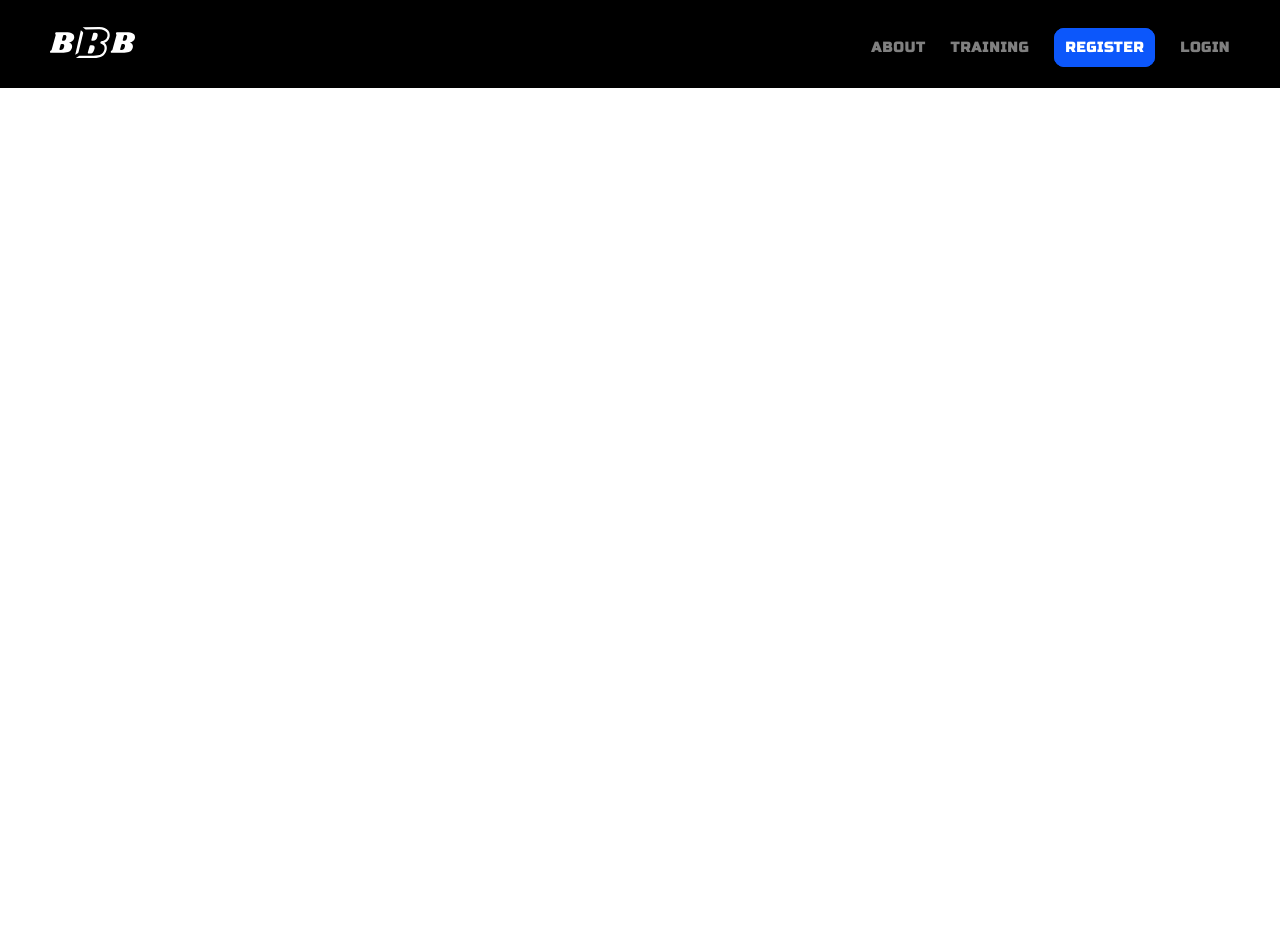
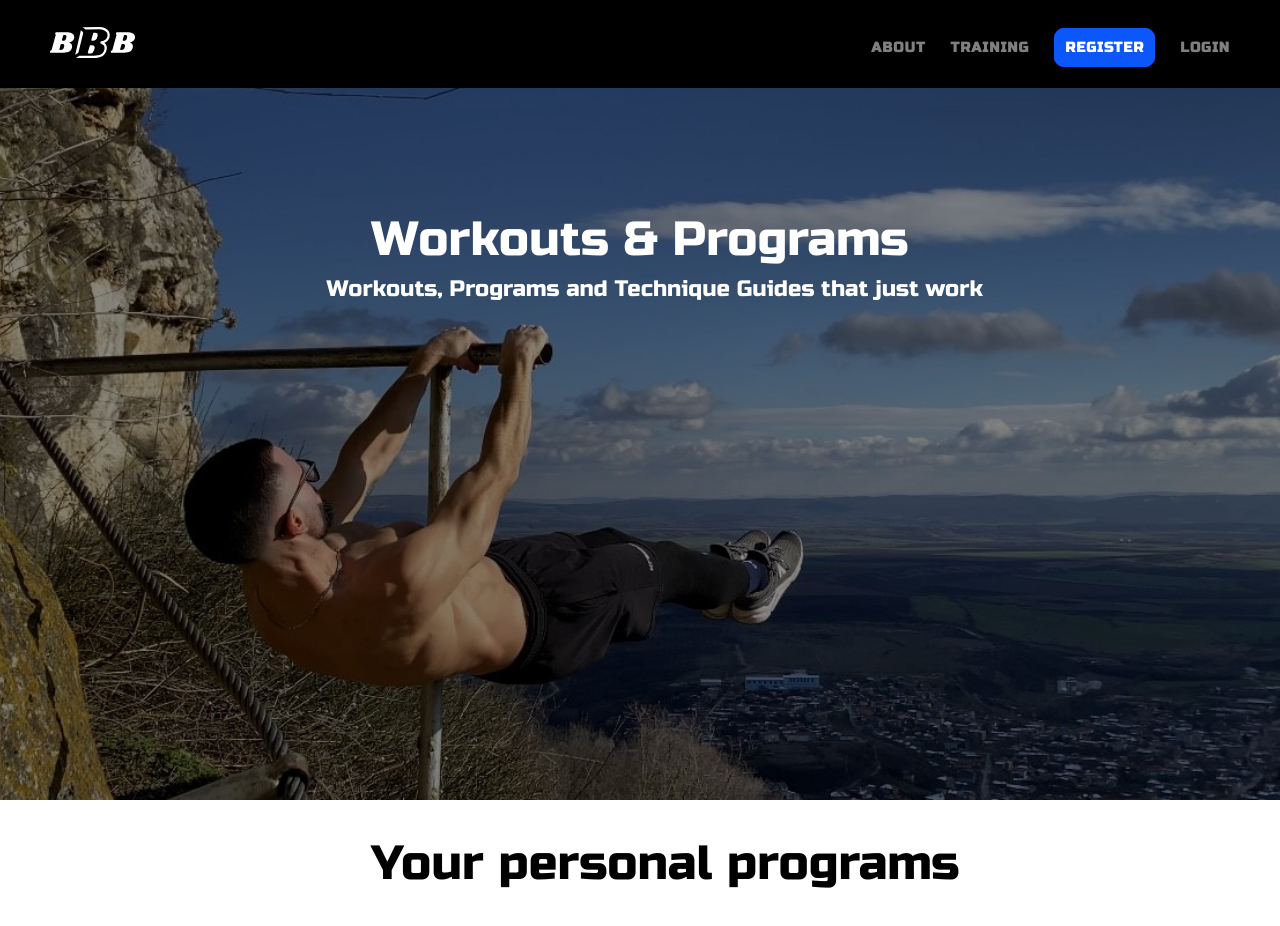
Before and after one commit to MariaRosenova/calisthenics-app, an Angular app in the folder caliestenics-app/: page /training in a window 1280 px wide. Shown: the top 926 px of the page. Built offline with nearby package versions, Linux system fonts and the light colour scheme.

Commit message:
Edit training component

```diff
--- a/caliestenics-app/src/app/training/training.module.ts
+++ b/caliestenics-app/src/app/training/training.module.ts
@@ -1,6 +1,8 @@
 import { NgModule } from '@angular/core';
 import { CommonModule } from '@angular/common';
 import { TrainingComponent } from './training/training.component';
+import { SharedModule } from '../shared/shared.module';
+import { CoreModule } from '../core/core.module';
 
 
 
@@ -9,7 +11,9 @@ import { TrainingComponent } from './training/training.component';
     TrainingComponent
   ],
   imports: [
-    CommonModule
+    CommonModule,
+    SharedModule,
+    CoreModule
   ],
   exports: [
     TrainingComponent
--- a/caliestenics-app/src/app/training/training/training.component.css
+++ b/caliestenics-app/src/app/training/training/training.component.css
@@ -0,0 +1,29 @@
+.title {
+    position: absolute;
+    z-index: 1;
+    font-size: 3rem;
+    font-weight: 300;
+}
+
+.workouts-programs {
+    color: white;
+    top: 27%;
+    left: 29%;
+}
+
+.personal-programs {
+    color: black;
+    top: 105%;
+    left: 29%;
+}
+.subtitle {
+    position: absolute;
+    z-index: 1;
+    color: white;
+    font-size: 50px;
+    top: 34%;
+    left: 25.5%;
+    font-size: 1.4rem;
+    line-height: 1.5;
+    font-weight: 100;
+}
--- a/caliestenics-app/src/app/training/training/training.component.html
+++ b/caliestenics-app/src/app/training/training/training.component.html
@@ -1 +1,10 @@
-<p>training works!</p>
+<app-navigation />
+<app-main-view/>
+<div class="welcome">
+    <app-main-view/>
+    <h1 class="title workouts-programs">Workouts & Programs</h1>
+    <p class="subtitle">Workouts, Programs and Technique Guides that just work</p>
+</div>
+<h1 class="title personal-programs">Your personal programs</h1>
+
+<app-footer />
```
